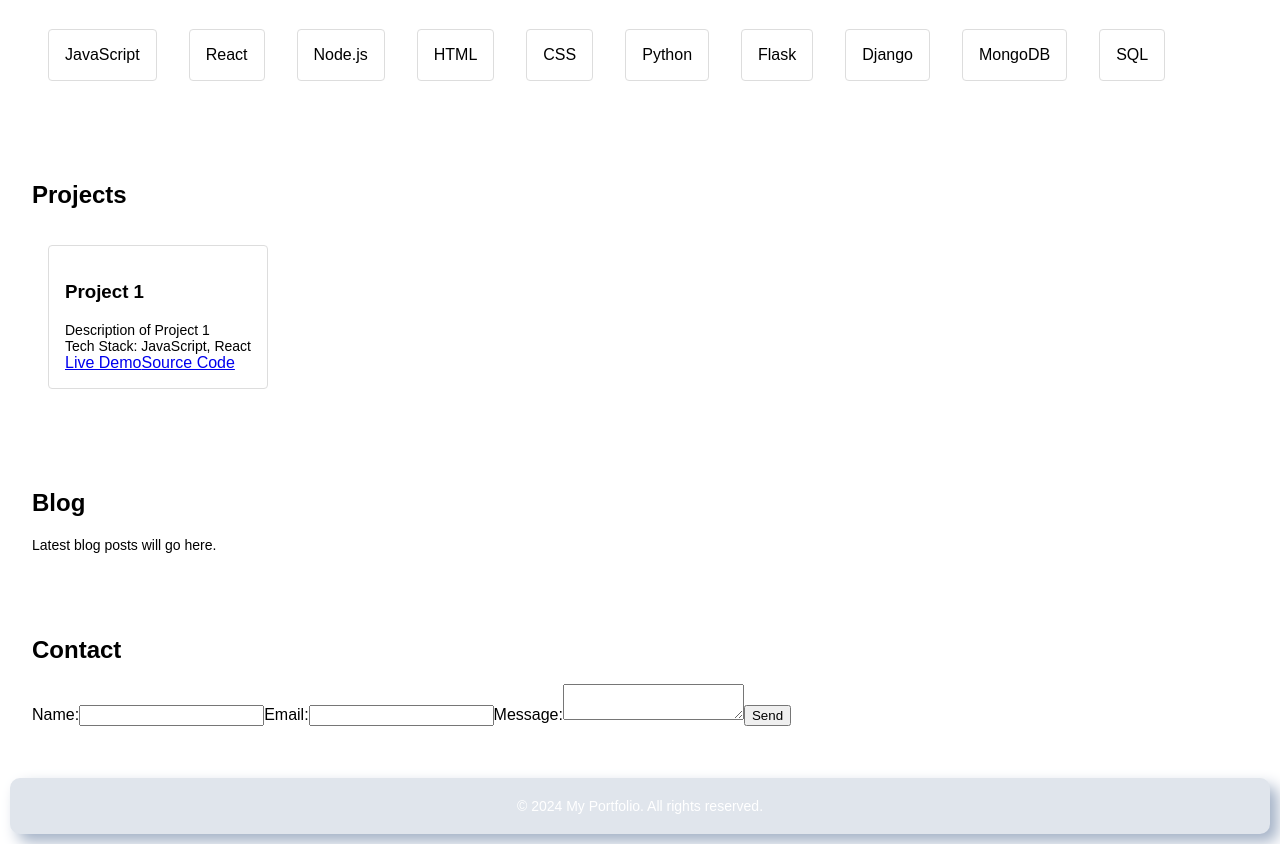
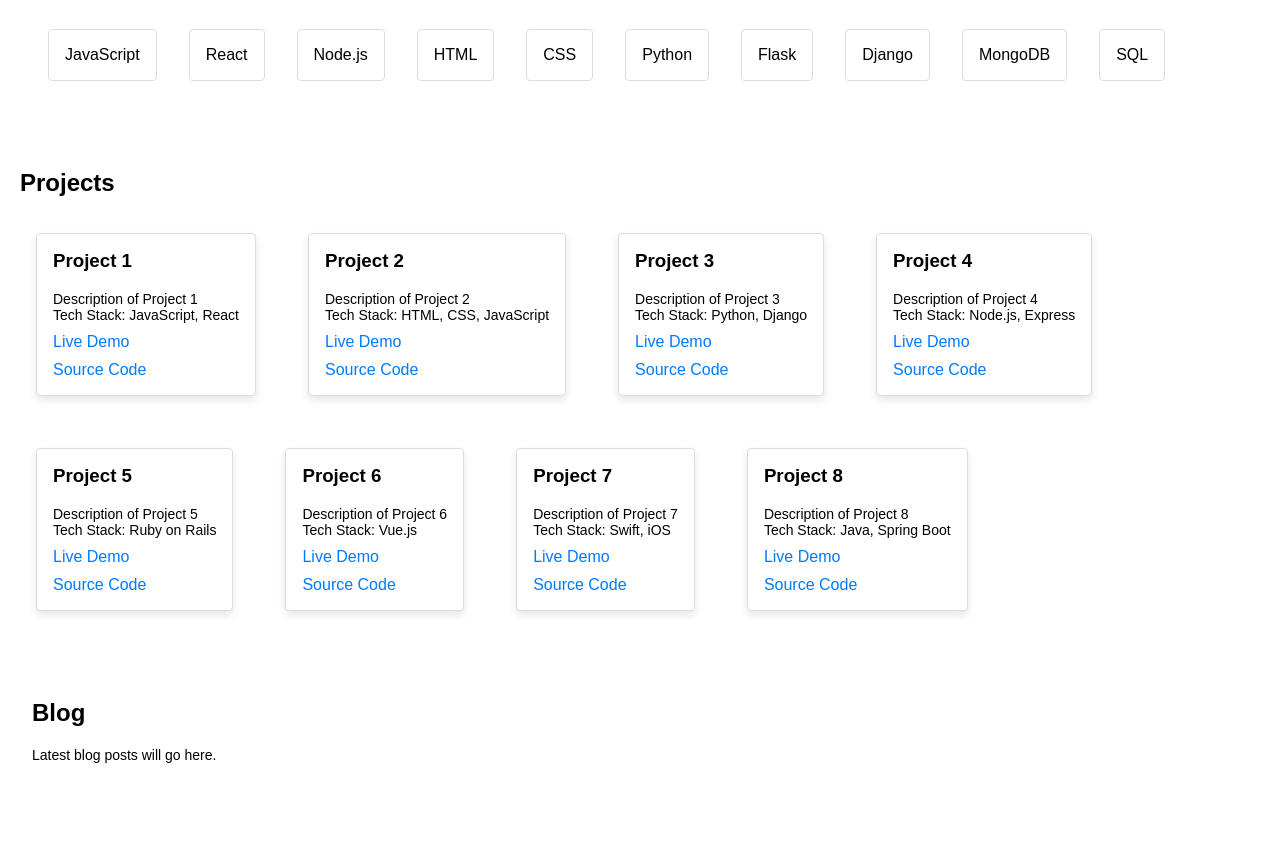
Before and after one commit to asearer/portfolio, a React (Create React App) app: page / in a window 1280 px wide. Shown: the part 620-1464 px from the top of the page. Built offline with nearby package versions, Linux system fonts and the light colour scheme.

Commit message:
On branch main  Your branch is up to date with 'origin/main'.  Changes to be committed: 	modified:   src/components/Contact.js 	new file:   src/components/Projects.css 	modified:   src/components/Projects.js

```diff
--- a/src/components/Contact.js
+++ b/src/components/Contact.js
@@ -3,7 +3,7 @@ import React from 'react';
 const Contact = () => (
   <section id="contact">
     <h2>Contact</h2>
-    <form action="mailto:your-email@example.com" method="post" enctype="text/plain">
+    <form action="mailto:asearerdev@gmail.com" method="post" enctype="text/plain">
       <label htmlFor="name">Name:</label>
       <input type="text" id="name" name="name" required />
       <label htmlFor="email">Email:</label>
--- /dev/null
+++ b/src/components/Projects.css
@@ -0,0 +1,33 @@
+/* Projects.css */
+
+#projects {
+  padding: 20px;
+}
+
+.projects-grid {
+  display: grid;
+  grid-template-columns: repeat(auto-fit, minmax(300px, 1fr)); /* Adjust based on your layout */
+  gap: 20px;
+}
+
+.project-card {
+  background-color: #fff;
+  border-radius: 8px;
+  box-shadow: 0 4px 8px rgba(0, 0, 0, 0.1);
+  padding: 20px;
+}
+
+.project-card h3 {
+  margin-top: 0;
+}
+
+.project-card a {
+  display: block;
+  margin-top: 10px;
+  color: #007bff;
+  text-decoration: none;
+}
+
+.project-card a:hover {
+  text-decoration: underline;
+}
--- a/src/components/Projects.js
+++ b/src/components/Projects.js
@@ -1,4 +1,5 @@
 import React from 'react';
+import './Projects.css'; // Ensure your styles are imported
 
 const ProjectCard = ({ title, description, techStack, liveDemo, sourceCode }) => (
   <div className="project-card">
@@ -21,7 +22,55 @@ const Projects = () => (
         liveDemo="https://example.com"
         sourceCode="https://github.com/example/repo"
       />
-      {/* Add more ProjectCard components as needed */}
+      <ProjectCard
+        title="Project 2"
+        description="Description of Project 2"
+        techStack="HTML, CSS, JavaScript"
+        liveDemo="https://example.com"
+        sourceCode="https://github.com/example/repo"
+      />
+      <ProjectCard
+        title="Project 3"
+        description="Description of Project 3"
+        techStack="Python, Django"
+        liveDemo="https://example.com"
+        sourceCode="https://github.com/example/repo"
+      />
+      <ProjectCard
+        title="Project 4"
+        description="Description of Project 4"
+        techStack="Node.js, Express"
+        liveDemo="https://example.com"
+        sourceCode="https://github.com/example/repo"
+      />
+      <ProjectCard
+        title="Project 5"
+        description="Description of Project 5"
+        techStack="Ruby on Rails"
+        liveDemo="https://example.com"
+        sourceCode="https://github.com/example/repo"
+      />
+      <ProjectCard
+        title="Project 6"
+        description="Description of Project 6"
+        techStack="Vue.js"
+        liveDemo="https://example.com"
+        sourceCode="https://github.com/example/repo"
+      />
+      <ProjectCard
+        title="Project 7"
+        description="Description of Project 7"
+        techStack="Swift, iOS"
+        liveDemo="https://example.com"
+        sourceCode="https://github.com/example/repo"
+      />
+      <ProjectCard
+        title="Project 8"
+        description="Description of Project 8"
+        techStack="Java, Spring Boot"
+        liveDemo="https://example.com"
+        sourceCode="https://github.com/example/repo"
+      />
     </div>
   </section>
 );
```
